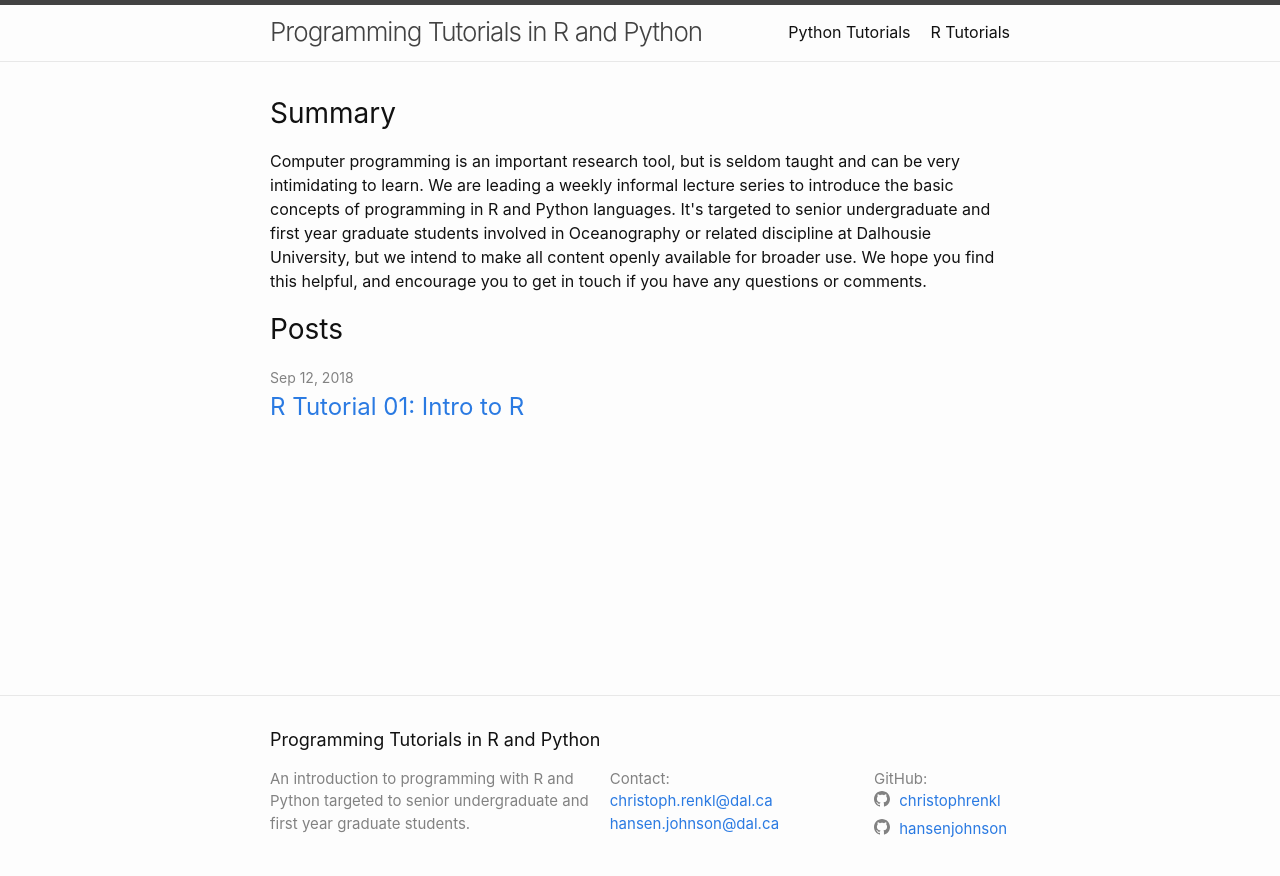
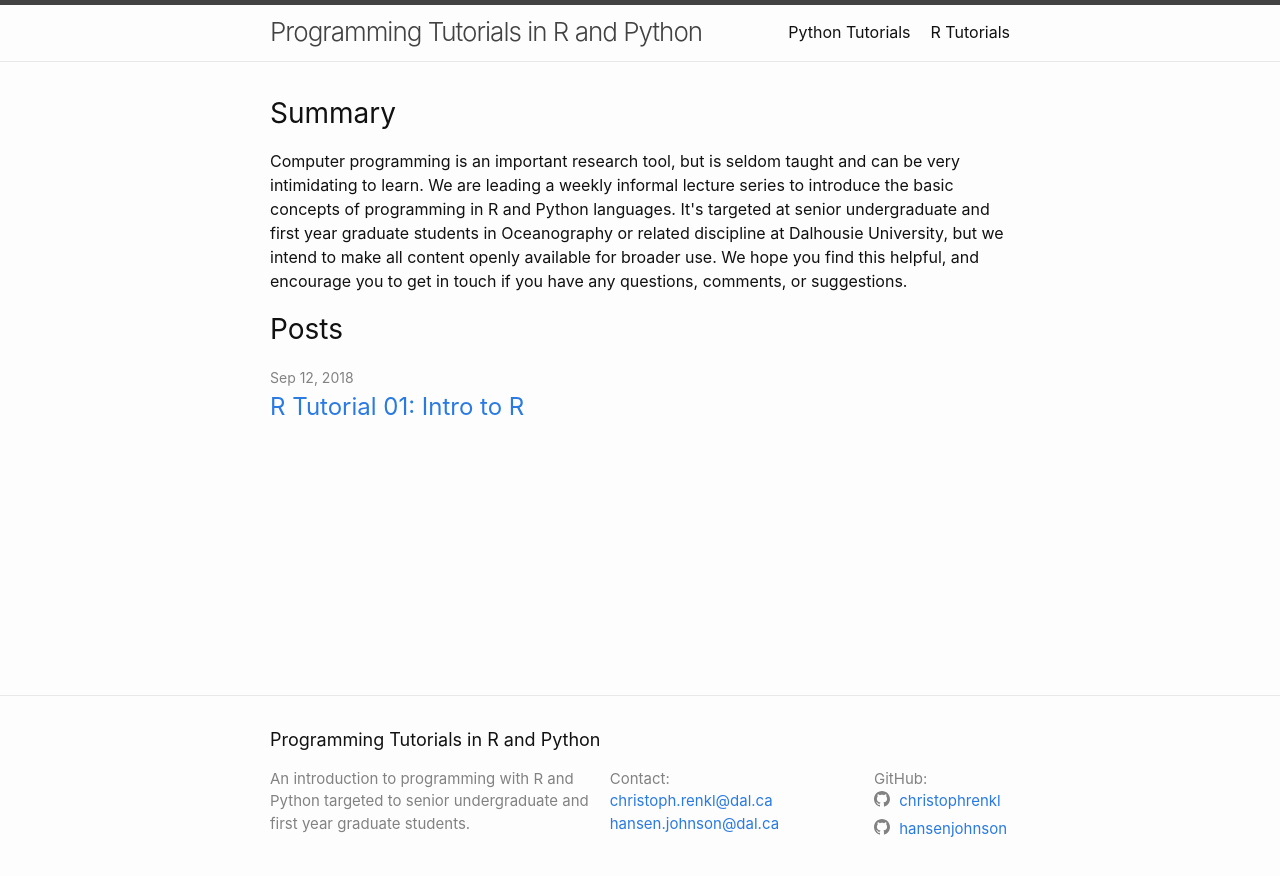
Before and after one commit to anhnguyendepocen/programming_tutorials, a Jekyll site: the page built from docs/index.md, in a window 1280 px wide. Shown: the top 876 px of the page. Built offline with Jekyll 4.4.1, drawn with Linux system fonts in a browser that asks for light colours.

Commit message:
fix typos in summary

```diff
--- a/docs/_layouts/home.html
+++ b/docs/_layouts/home.html
@@ -13,11 +13,11 @@ layout: default
     Computer programming is an important research tool, but is seldom taught
     and can be very intimidating to learn. We are leading a weekly informal
     lecture series to introduce the basic concepts of programming in R and
-    Python languages. It's targeted to senior undergraduate and first year
-    graduate students involved in Oceanography or related discipline at
+    Python languages. It's targeted at senior undergraduate and first year
+    graduate students in Oceanography or related discipline at
     Dalhousie University, but we intend to make all content openly available
     for broader use. We hope you find this helpful, and encourage you to get
-    in touch if you have any questions or comments.
+    in touch if you have any questions, comments, or suggestions.
   </p>
 
 
```
